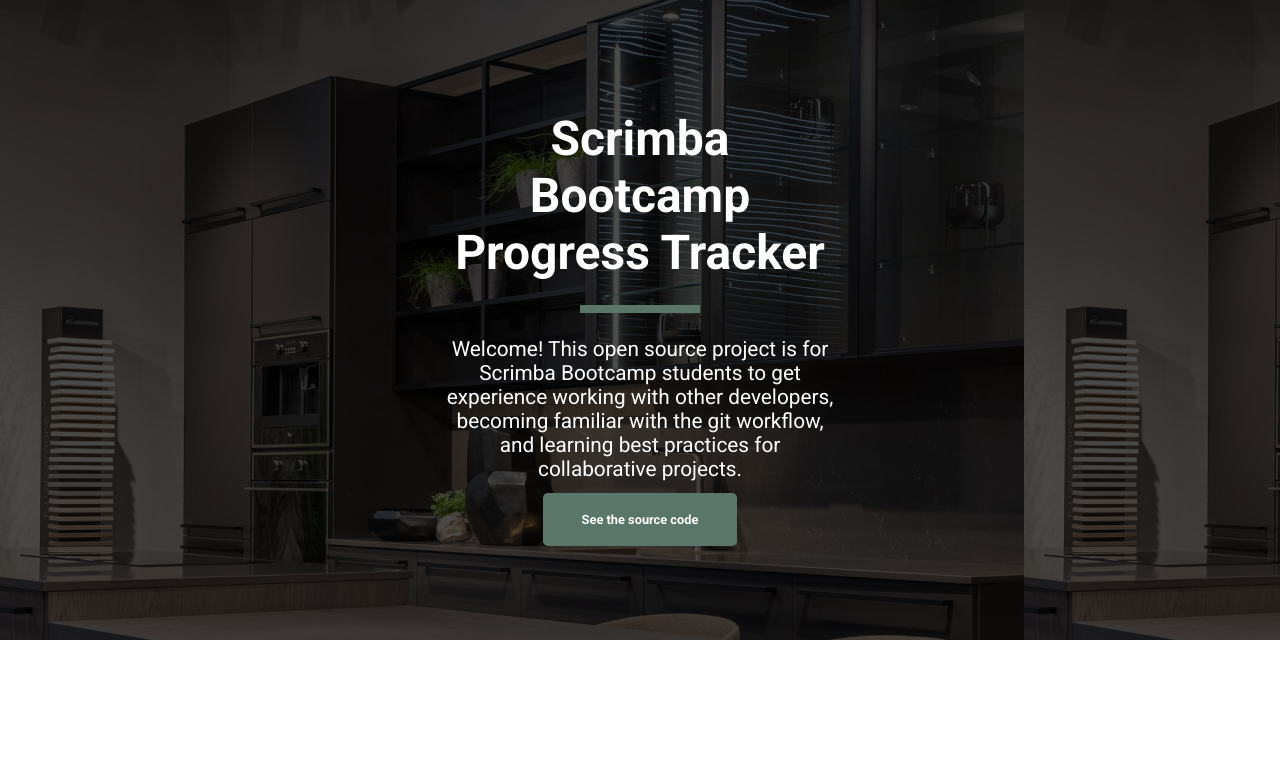
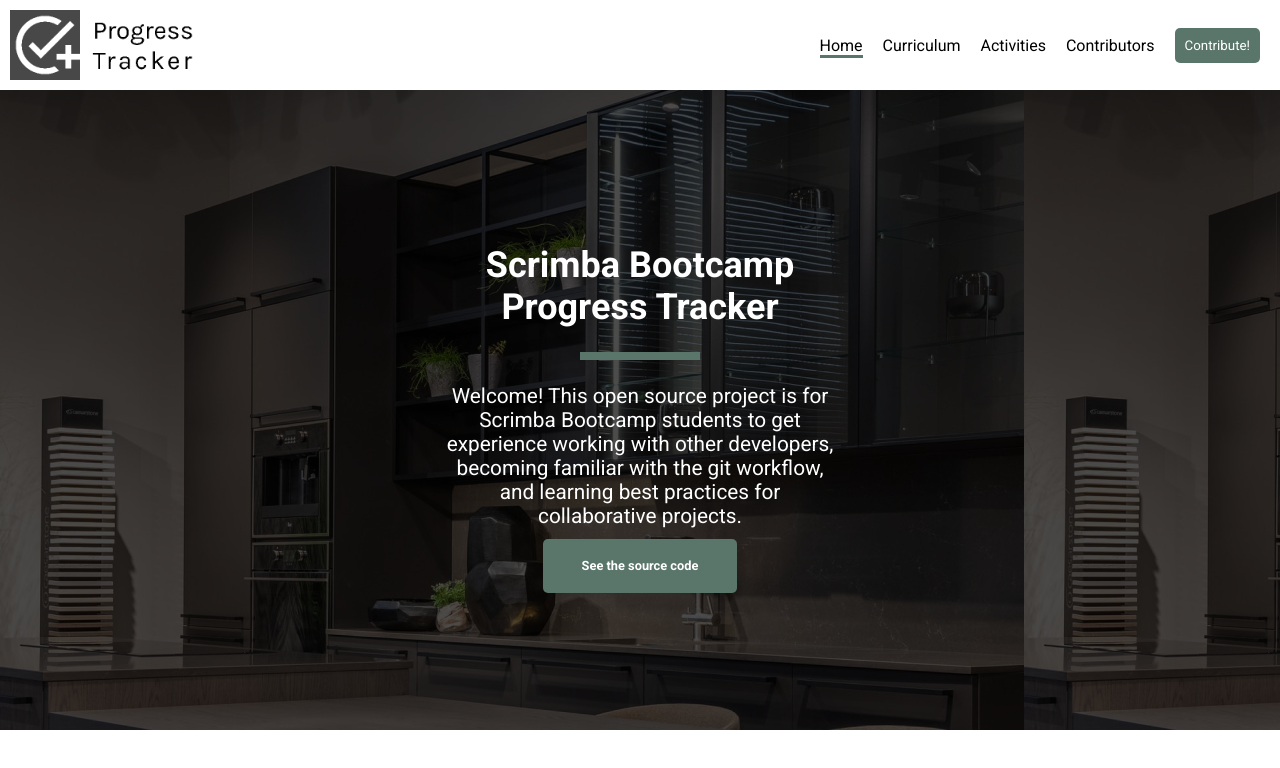
Before and after one commit to ScrimbaBootcamp/progress-tracker, a plain HTML site: page index.html in a window 1280 px wide. Drawn offline with Linux system fonts and the light colour scheme.

Commit message:
addheadernavelements

```diff
--- a/index.css
+++ b/index.css
@@ -14,7 +14,60 @@
   box-sizing: border-box;
   font-family: "Roboto", sans-serif;
 }
+/*Header Styles */
+header{
+    display: flex;
+    justify-content: space-between;
+    align-items: center;
+}
+.nav{
+  display: flex;
+  justify-content: space-between;
+  align-items: center;
+}
+.logo {
+  align-items: center;
+  display: flex;
+  margin-right: 40px;
+  margin-top: 10px;
+  margin-bottom: 10px;
+  margin-left: 10px;
+}
 
+.logo img {
+  height: 70px;
+  width: auto;
+}
+.nav-menu{
+  display: flex;
+  flex-wrap: wrap;
+  justify-content: space-between;
+  list-style: none;
+}
+.nav-items{
+  text-decoration: none;
+  margin-right: 20px;
+}
+.nav-items a {
+  text-decoration: none;
+  color: unset;
+}
+.nav-items .active{
+  border-bottom: 3px solid var(--medium-gray);
+}
+.nav-items a:hover {
+  background-color: var(--medium-gray);
+  color: var(--white);
+}
+.btn-contribute{
+  padding: 10px;
+  border-radius: 5px;
+  margin-right: 20px;
+  background-color: var(--medium-gray);
+  color: var(--white);
+  border: 0;
+  cursor: pointer;
+}
 .hero_section {
   width: 100vw;
   height: 80vh;
--- a/index.html
+++ b/index.html
@@ -13,7 +13,21 @@
   </head>
   <body>
     <!-- header goes here -->
-    <div class="hero_section">
+     <header>
+      <div class="logo">
+          <img src="/assets/images/homepage/Progress_tracker_logo.png" alt="Logo Here" aria-label="This is the logo image">
+      </div>
+      <div class="nav">
+          <ul class="nav-menu">
+            <li class="nav-items"><a href="index.html" class="active">Home</a></li>
+            <li class="nav-items"><a href="/html/curriculum.html">Curriculum</a></li>
+            <li class="nav-items"><a href="/html/activities.html">Activities</a></li>
+            <li class="nav-items"><a href="/html/contributors.html">Contributors</a></li>
+          </ul>
+          <button class="btn-contribute">Contribute!</button>
+      </div>
+     </header>
+    <section class="hero_section">
       <div class="hero_container">
         <div class="content">
           <h1 class="hero_title">Scrimba Bootcamp Progress Tracker</h1>
```
Also changed, not shown: assets/images/homepage/Progress_tracker_logo.png (added).
